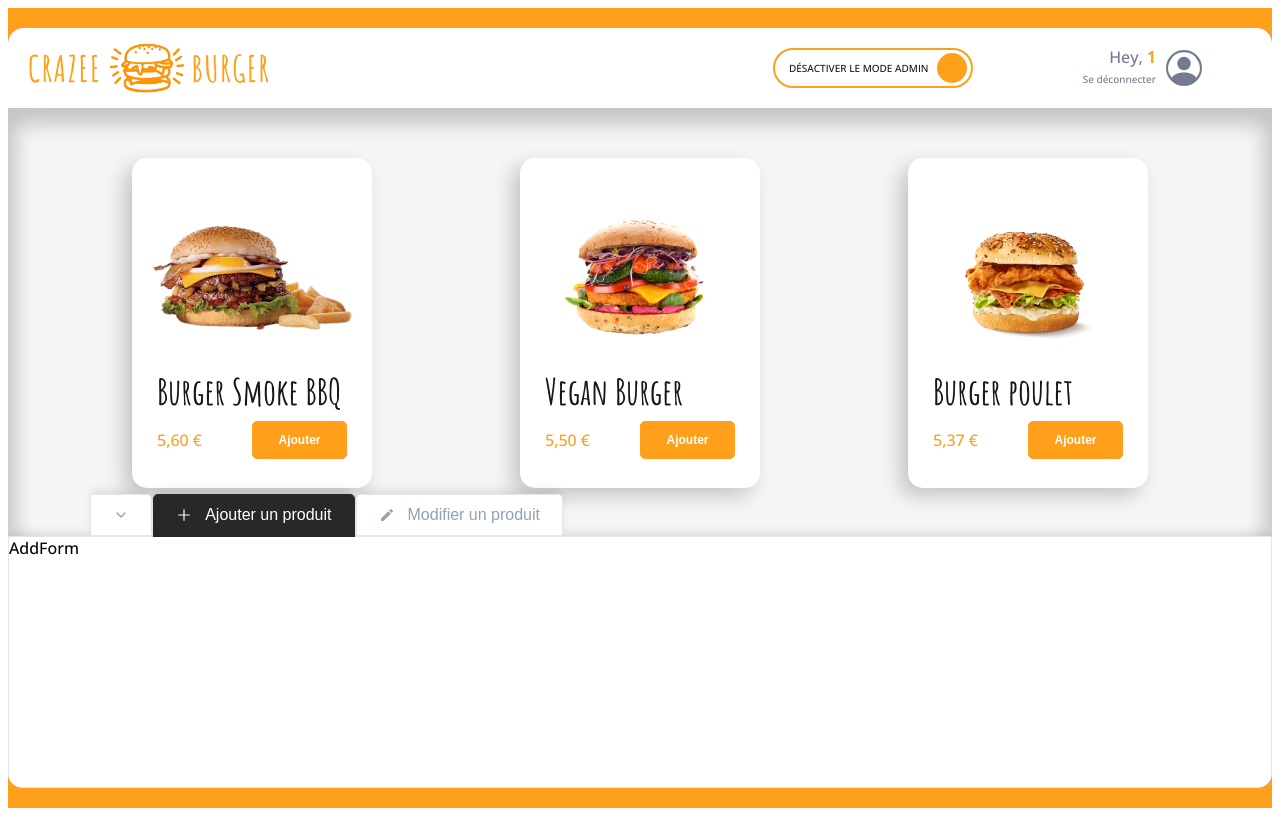
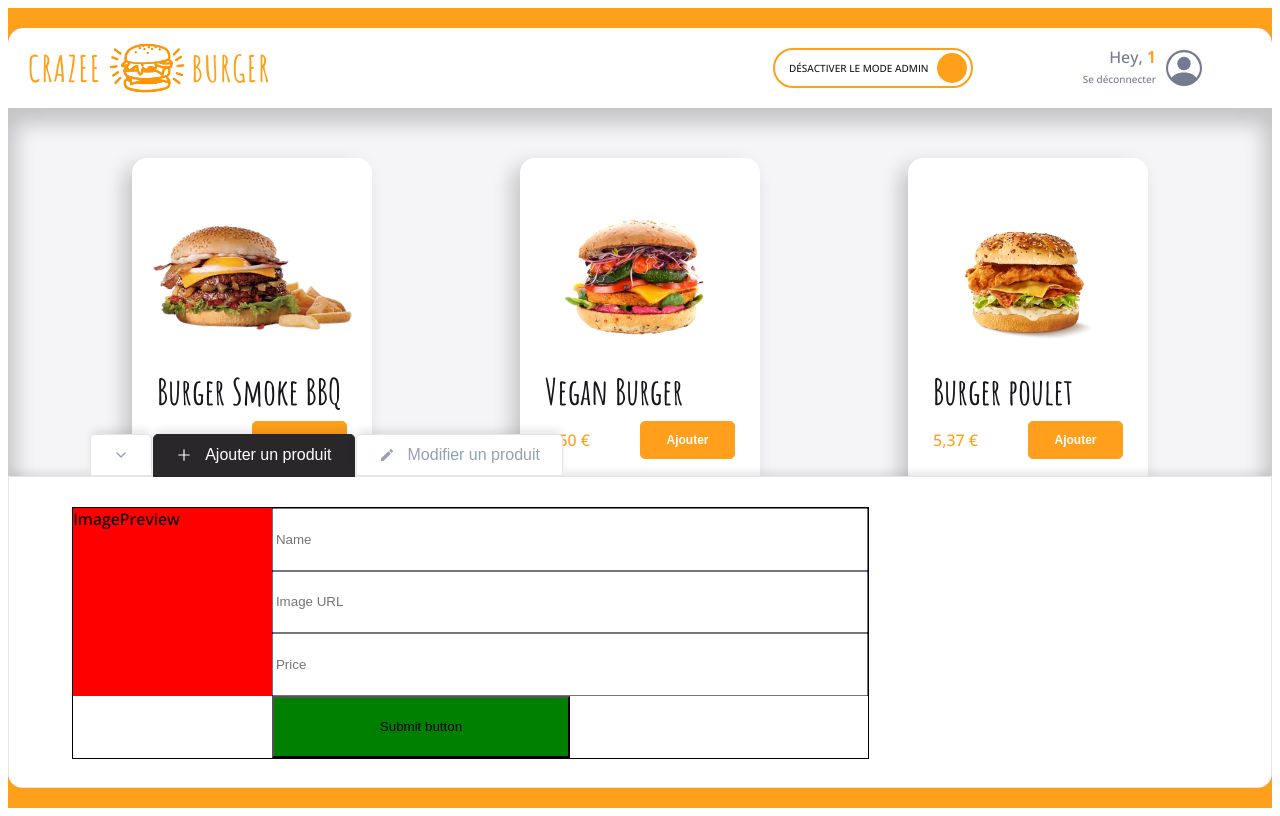
Before and after one commit to kailam-ada/crazee-burger2, a React (Vite) app: page /order/1 in a window 1280 px wide. Built offline with nearby package versions, Linux system fonts and the light colour scheme.

Commit message:
🚧 F08: ADMIN > AddForm > Add  inputs layout

```diff
--- a/src/components/pages/order/Main/Admin/AdminPanel/AddForm.jsx
+++ b/src/components/pages/order/Main/Admin/AdminPanel/AddForm.jsx
@@ -1,3 +1,40 @@
+import styled from "styled-components";
+
 export default function AddForm() {
-  return <div>AddForm</div>;
+  return (
+    <AddFormStyled>
+      <div className="image-preview">ImagePreview</div>
+      <div className="input-fields">
+        <input type="text" placeholder="Name" />
+        <input type="text" placeholder="Image URL" />
+        <input type="text" placeholder="Price" />
+      </div>
+      <button className="submit-button">Submit button</button>
+    </AddFormStyled>
+  );
 }
+
+const AddFormStyled = styled.form`
+  border: 1px solid black;
+  display: grid;
+  grid-template-columns: 1fr 3fr;
+  grid-template-rows: repeat(4, 1fr);
+  height: 100%;
+  width: 70%;
+
+  .image-preview {
+    background: red;
+    grid-area: 1/1/4/2;
+  }
+  .input-fields {
+    background: blue;
+    grid-area: 1/2/4/3;
+
+    display: grid;
+  }
+  .submit-button {
+    background: green;
+    grid-area: 4/2/5/3;
+    width: 50%;
+  }
+`;
--- a/src/components/pages/order/Main/Admin/AdminPanel/AdminPanel.jsx
+++ b/src/components/pages/order/Main/Admin/AdminPanel/AdminPanel.jsx
@@ -21,4 +21,5 @@
   border: 1px solid ${theme.colors.greyLight};
   box-shadow: ${theme.shadows.subtle};
   height: 250px;
+  padding: 30px 5%;
 `;
```
